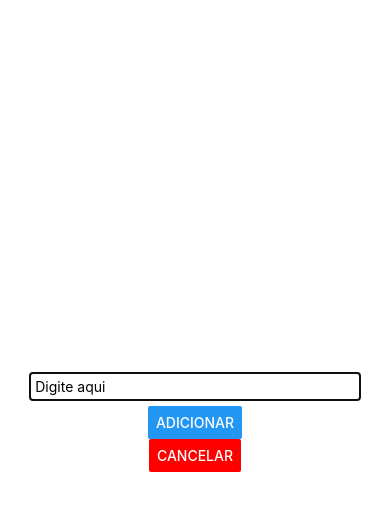
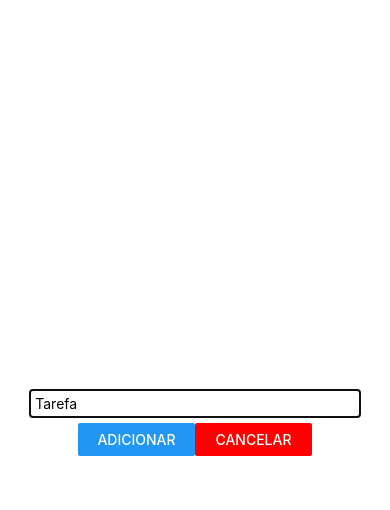
Before and after one commit to marcelohjw/viceLearn, a React Native app: screen / in a window 390 px wide. Both pictures are taken after a click on the button "NOVA TAREFA". Shown: the top 510 px of the page. Built offline with nearby package versions, Linux system fonts and the light colour scheme.

Commit message:
Activitys app working

```diff
--- a/components/ActivityInput.js
+++ b/components/ActivityInput.js
@@ -17,26 +17,37 @@ const ActivityInput = props => {
     <Modal visible={props.visible} animationType="slide">
       <View style={styles.inputContainer}>
           <TextInput
-            placeholder="Digite aqui"
+            placeholder="Tarefa"
             style={styles.input}
             onChangeText={addActvInputHandler}
             value={enteredAct}
           />
+          <View style={styles.inputButtons}>
+            <View style={styles.button}>
               <Button
                 title="ADICIONAR"
                 onPress={addActivityHandler}
               />
+            </View>
+            <View style={styles.button}>
               <Button
                 title="CANCELAR"
                 color="red"
                 onPress={props.onCancelActivity}
               />
             </View>
+          </View>
+      </View>
     </Modal>
     );
 }
 
 const styles = StyleSheet.create({
+    inputButtons: {
+        flexDirection: 'row',
+        justifyContent: 'space-between',
+        width: '60%'
+      },
     inputContainer: {
         flex: 1,
         justifyContent: 'center',
@@ -48,6 +59,9 @@ const styles = StyleSheet.create({
         width: '85%',
         padding: 5,
         marginBottom: 5
+      },
+      button: {
+        width: '50%'
       }
 });
 
```
Lines whose indentation alone changed are shown as unchanged.
